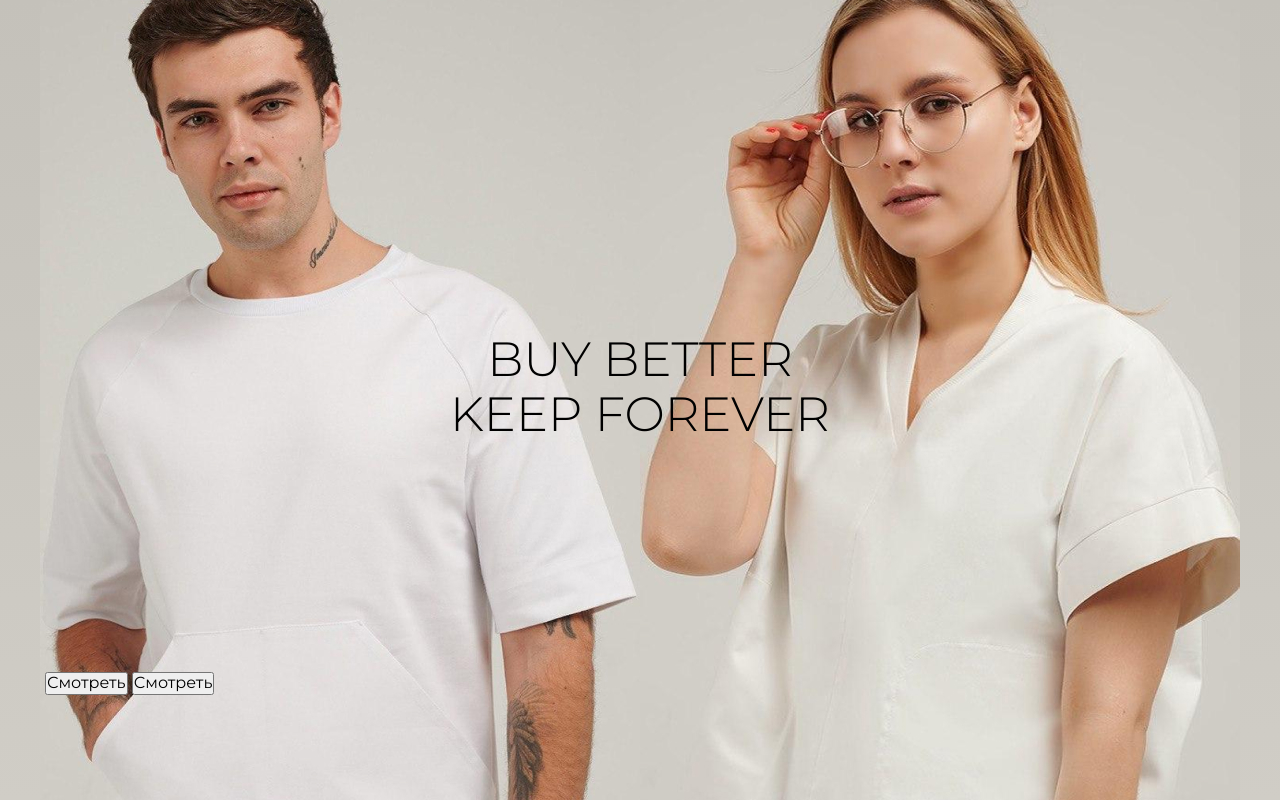
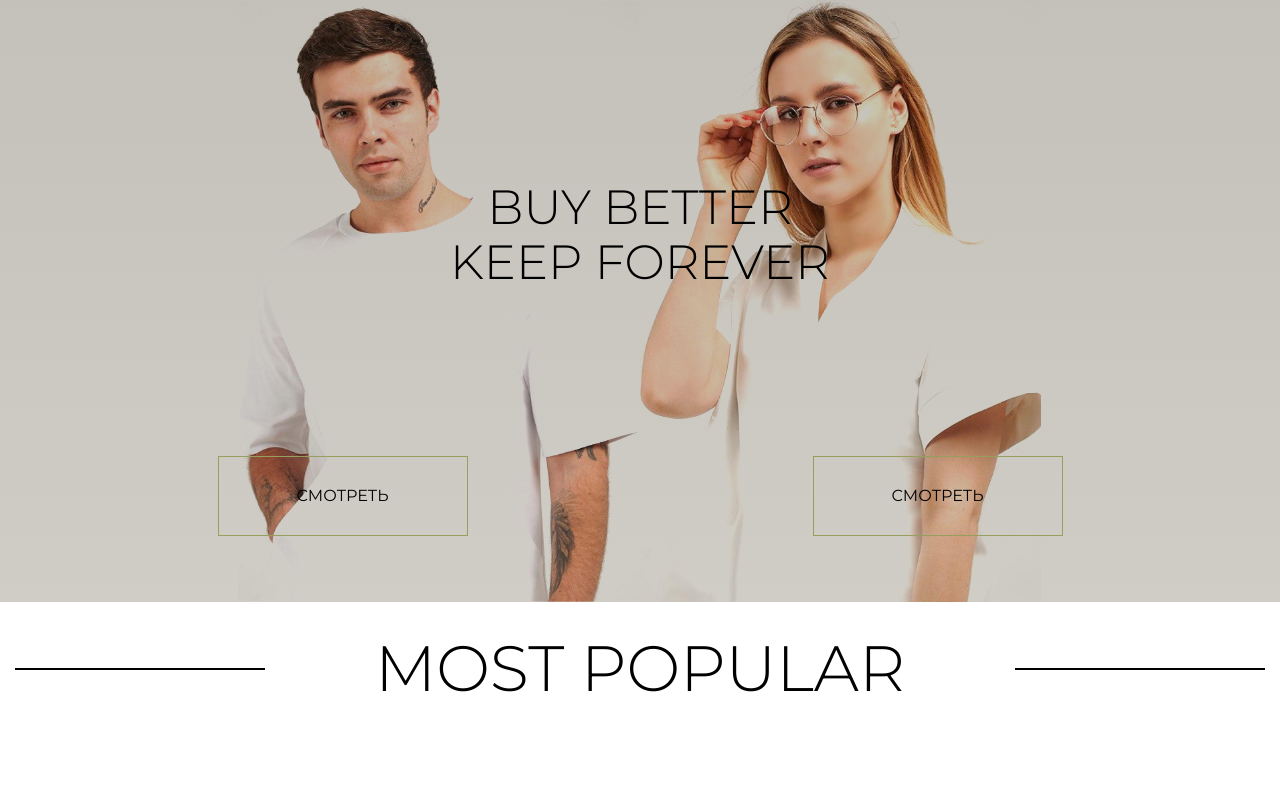
Before and after one commit to vladpovelitsa/tornado, a website: page app/index.html in a window 1280 px wide. Drawn offline with Linux system fonts and the light colour scheme.

Commit message:
finished toShop section

```diff
--- a/app/index.html
+++ b/app/index.html
@@ -15,21 +15,31 @@
 <div class="wrapper">
 
 	<!-- toShop -->
-		<section class="toShop center">
+		<section class="toShop center" style="background-image: url('../img/goShopBg.jpg'), linear-gradient(180deg, #C4C1BA 0%, #D0CDC6 100%)">
 			<h2>
 				BUY better <br>
 				keep forever
 			</h2>
-
-			<button class="btn-0">
+			<button class="btn btn-swipe">
 				Смотреть
 			</button>
-			<button class="btn-0">
+			<button class=" btn btn-swipe">
 				Смотреть
 			</button>
 		</section>
 	<!-- toShop -->
 
+	<!-- popular -->
+		<section class="popular">
+			<h2 class="lines_heading">
+				most popular
+			</h2>
+
+			<div class="popular_item-slider">
+				<img src="" alt="">
+			</div>
+		</section>
+	<!-- popular -->
 
 </div>
 <!-- scripts -->
--- a/app/sass/_global.scss
+++ b/app/sass/_global.scss
@@ -59,25 +59,43 @@
 		overflow: hidden;
 		clip: rect(0 0 0 0);
 	}
-	.btn {
+	.btn-swipe {
 		position: relative;
 		display: block;
 		overflow: hidden;
+		width: 100%;
+		height: 80px;
+		max-width: 250px;
 		margin: 1rem auto;
 		text-transform: uppercase;
-		border: 1px solid currentColor;
-	}
-	.btn-0 {
+		border: 1px solid #979f5f;
+		background: none;
+		z-index: 5;
 		&:before {
-	    content: '';
-	    @include absolute(0,0,0,0);
-	    transform: translateX(-100%);
+			content:'';
+			display: block;
+			position: absolute;
+			left: 0;
+			top:0;
+			width: 0;
+			height: 100%;
+			transition:0.5s;
+			background:#979f5f;
+			z-index: -1;
 		}
 		&:hover {
 			&:before {
-	      transform: translateX(0);
+				width: 100%;
 			}
 		}
 	}
 
+
 /*global*/
+
+@media screen and (max-width: 520px) {
+	.btn-swipe {
+		max-width: 150px;
+		height: 40px;
+	}
+}
--- a/app/sass/_index.scss
+++ b/app/sass/_index.scss
@@ -1,13 +1,85 @@
+// toShop
 	.toShop {
-	min-height: 100vh;
-	background: url('../img/goShopBg.jpg') center no-repeat,
-	            linear-gradient(180deg, #C4C1BA 0%, #D0CDC6 100%);
+		background-position: top center;
+		background-repeat:no-repeat;
+		background-size: auto 100%;
+		background-blend-mode: darken;
+		display: flex;
+		flex-wrap: wrap;
+		justify-content: space-around;
+		padding-top: 250px;
+		padding-bottom: 100px;
 		h2 {
 			font-weight: 300;
 			font-size: 48px;
+			width: 100%;
 			text-align: center;
 			text-transform: uppercase;
-		padding-top: 332px;
 			margin-bottom: 230px;
 		}
 	}
+
+	@media screen and (max-width: 1550px) {
+		.toShop {
+			padding-top: 180px;
+			padding-bottom: 50px;
+			h2 {
+				margin-bottom: 150px;
+			}
+		}
+	}
+	@media screen and (max-width: 768px) {
+		.toShop {
+			padding-top: 50px;
+			padding-bottom: 50px;
+			background-size: 100%;
+			h2 {
+				margin-bottom: 50px;
+			}
+		}
+	}
+
+	@media screen and (max-width: 520px) {
+		.toShop {
+			padding-top: 50px;
+			padding-bottom: 50px;
+			background-size: 100%;
+			h2 {
+				font-size: 24px;
+			}
+		}
+	}
+// toShop
+
+// popular
+	.popular {
+
+	}
+	.lines_heading {
+		font-size: 64px;
+		font-weight: 300;
+		margin: 30px auto;
+		text-transform: uppercase;
+		position: relative;
+		display: block;
+		max-width: 650px;
+		text-align: center;
+		&:before,&:after {
+			content:'';
+			display: block;
+			width: 50%;
+			max-width:250px;
+			height: 2px;
+			background:#000;
+			position: absolute;
+			top:50%;
+			transform: translate(0,-50%);
+		}
+		&:before {
+			right: calc(100% + 50px);
+		}
+		&:after {
+			left: calc(100% + 50px);
+		}
+	}
+// popular
```
Also changed, not shown: app/css/style.min.css, 1 other file. Lines whose indentation alone changed are shown as unchanged.
